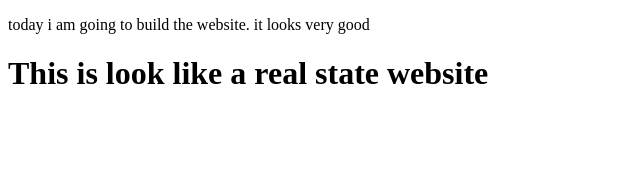
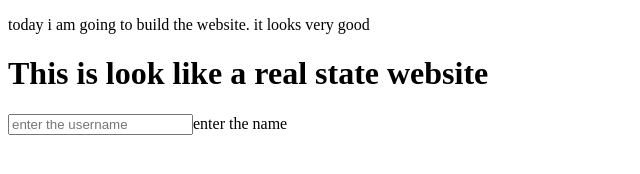
Before and after one commit to iaamirRashid/delta_demo, a plain HTML site: page index.html in a window 1280 px wide. Shown: the whole page, without its empty margins (0-640 px from the left). Drawn offline with Linux system fonts and the light colour scheme.

Commit message:
Add input field for username in index.html

```diff
--- a/index.html
+++ b/index.html
@@ -8,6 +8,6 @@
 <body>
     <p>today i am going to build the website. it looks very good</p>
     <h1>This is look like a real state website</h1>
-
+    <input type="text" placeholder="enter the username" name="username">enter the name</input>
 </body>
 </html>
```
